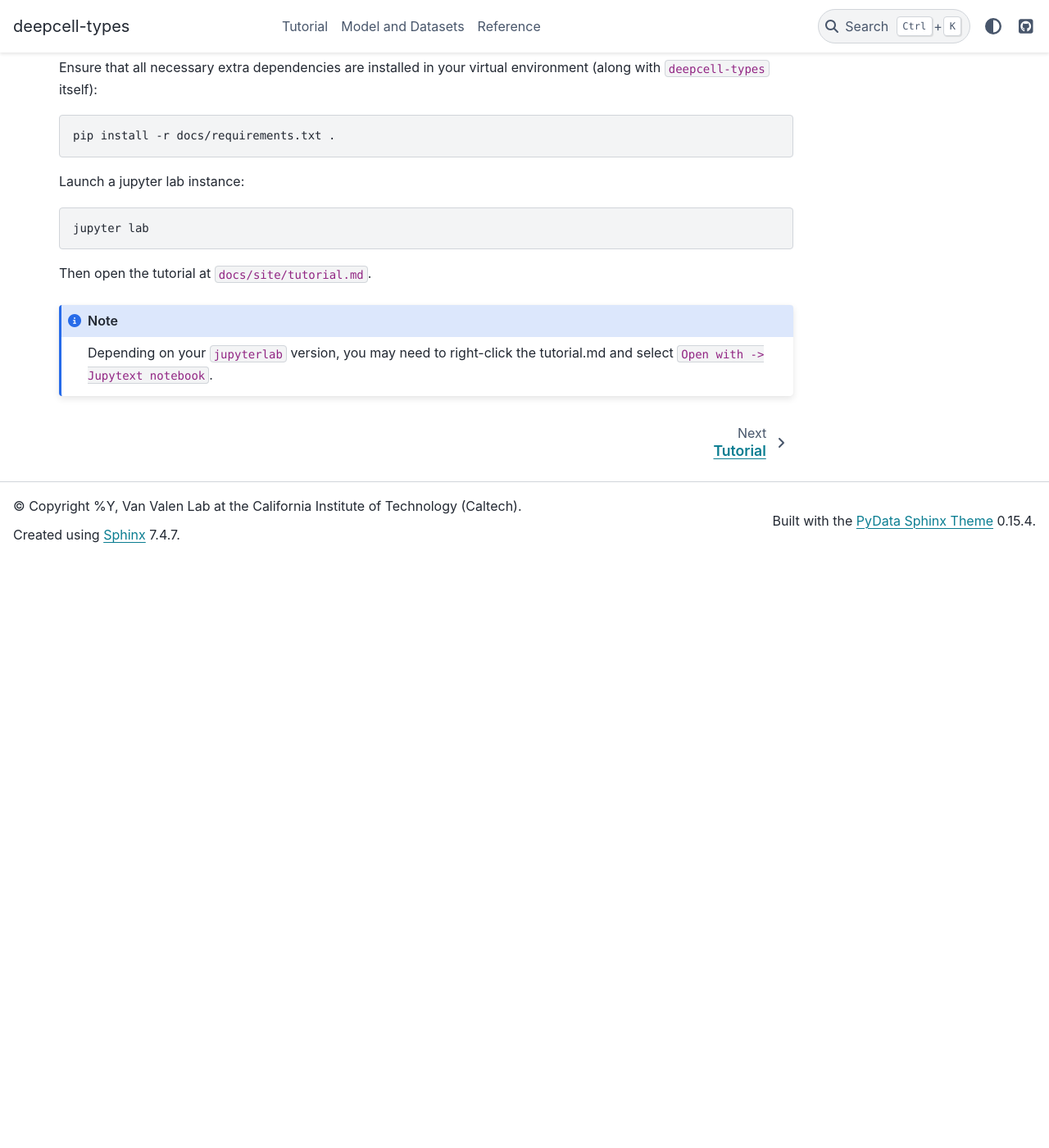
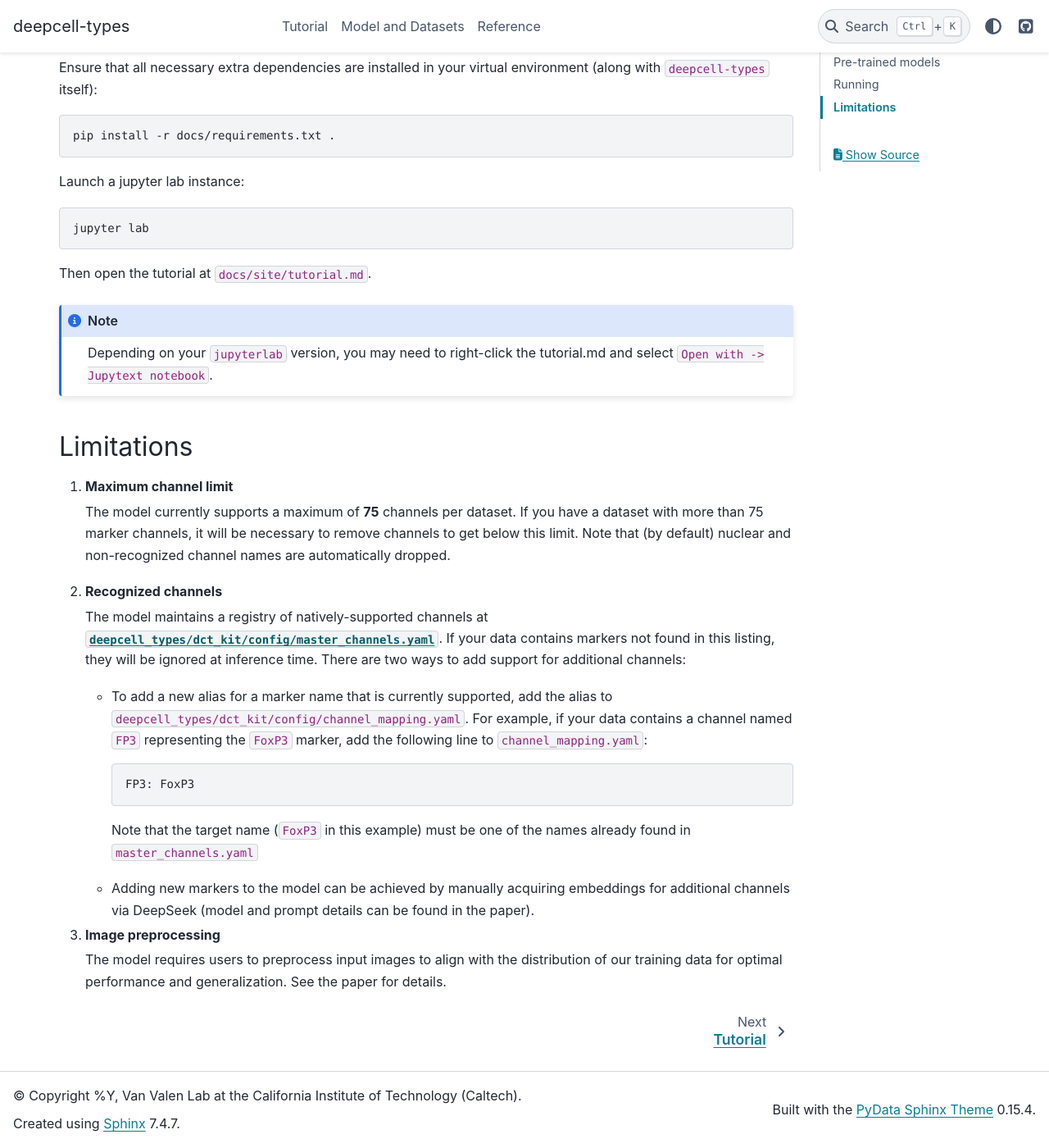
Before and after one commit to vanvalenlab/deepcell-types, a Sphinx documentation site: the page built from docs/index.md, in a window 1280 px wide and 1400 px high, scrolled down 1078 px. Shown: the whole window at 82% size. Built offline with Sphinx 7.4.7 and the PyData theme 0.15.4, drawn with Linux system fonts in a browser that asks for light colours; before the commit the page ends 1759 px from its top, so only the background shows below that.

Commit message:
DOC: Add limitations section (#29)
* Minor touchups to formatting and text, fix links.

* DOC: Add model limitations to landing page.

* Touchups.

````diff
--- a/docs/index.md
+++ b/docs/index.md
@@ -67,6 +67,45 @@ Depending on your `jupyterlab` version, you may need to right-click the tutorial
 and select `Open with -> Jupytext notebook`.
 ```
 
+## Limitations
+
+1. **Maximum channel limit**
+
+   The model currently supports a maximum of **75** channels per dataset. If you
+   have a dataset with more than 75 marker channels, it will be necessary to
+   remove channels to get below this limit. Note that (by default) nuclear and
+   non-recognized channel names are automatically dropped.
+
+2. **Recognized channels**
+
+   The model maintains a registry of natively-supported channels at
+   [`deepcell_types/dct_kit/config/master_channels.yaml`][master_channels_gh].
+   If your data contains markers not found in this listing, they will be
+   ignored at inference time.
+   There are two ways to add support for additional channels:
+
+   - To add a new alias for a marker name that is currently supported, add the
+     alias to `deepcell_types/dct_kit/config/channel_mapping.yaml`. For example,
+     if your data contains a channel named `FP3` representing the `FoxP3` marker,
+     add the following line to `channel_mapping.yaml`:
+
+         FP3: FoxP3
+
+     Note that the target name (`FoxP3` in this example) must be one of the
+     names already found in `master_channels.yaml`
+
+   - Adding new markers to the model can be achieved by manually acquiring
+     embeddings for additional channels via DeepSeek (model and prompt details
+     can be found in the paper).
+
+3. **Image preprocessing**
+
+   The model requires users to preprocess input images to align with the
+   distribution of our training data for optimal performance and generalization.
+   See the paper for details.
+
+[master_channels_gh]: https://github.com/vanvalenlab/deepcell-types/blob/master/deepcell_types/dct_kit/config/master_channels.yaml
+
 ```{toctree}
 ---
 maxdepth: 1
````
